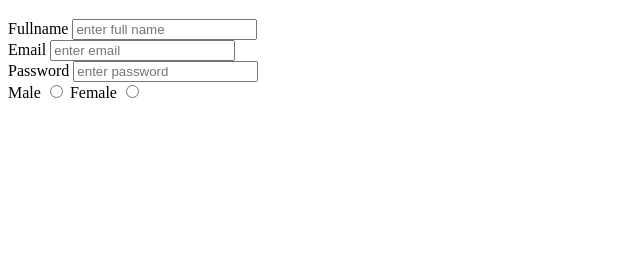
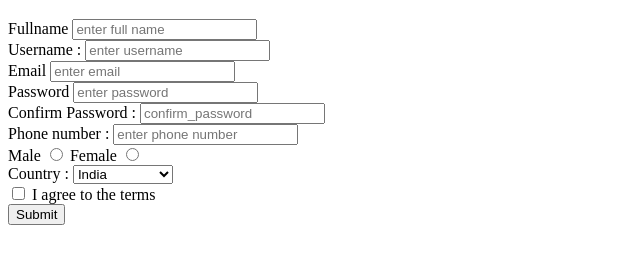
Before and after one commit to thousif-123/web_development_thousif, a plain HTML site: page video7/login.html in a window 1280 px wide. Shown: the part 61-324 px from the top of the page, without its empty margins (0-640 px from the left). Drawn offline with Linux system fonts and the light colour scheme.

Commit message:
registration page practice

```diff
--- a/video7/login.html
+++ b/video7/login.html
@@ -1,10 +1,12 @@
 <!DOCTYPE html>
 <html lang="en">
+
 <head>
     <meta charset="UTF-8">
     <meta name="viewport" content="width=device-width, initial-scale=1.0">
     <title>Registeration page</title>
 </head>
+
 <body>
     <h1>Login page</h1>
     <form action="">
@@ -13,7 +15,12 @@
             <input type="text" name="fullname" id="fullname" placeholder="enter full name">
         </div>
         <div>
+            <label for="uname">Username :
 
+            </label>
+            <input type="text" name="Username" id="uname" placeholder="enter username">
+        </div>
+        <div>
         </div>
         <div>
             <label for="email">Email</label>
@@ -24,12 +31,47 @@
             <input type="password" name="password" id="password" placeholder="enter password">
         </div>
         <div>
+            <label for="confirm_password">Confirm Password :</label>
+            <input type="password" name="confirm_password" id="confirm_password" placeholder="confirm_password">
+
+        </div>
+        <div>
+            <label for="phone">Phone number :</label>
+            <input type="tel" name="phone_number" id="phone" placeholder="enter phone number">
+        </div>
+        <div>
+
+        </div>
+        <div>
             <label for="male">Male</label>
             <input type="radio" name="gender" id="male">
             <label for="female">Female</label>
             <input type="radio" name="gender" id="female">
 
         </div>
+        <div>
+            <label for="country">Country :</label>
+            <select name="country" id="country">
+                <option value="India">India</option>
+                <option value="America">America</option>
+                <option value="Saudi-Arabia">Saudi-Arabia</option>
+                <option value="Japan">Japan</option>
+                <option value="China">China</option>
+                <option value="Indonesia">Indonesia</option>
+                <option value="Canada">Canada</option>
+            </select>
+        </div>
+        <div>
+            <input type="checkbox" name="terms_condtions" id="terms_condtions">
+            <label for="terms_condtions">I agree to the terms</label>
+
+        </div>
+        <div>
+
+            <input type="submit" name="submit" id="submit_btn">
+        </div>
+
     </form>
 </body>
+
 </html>
```
Lines whose indentation alone changed are shown as unchanged.
